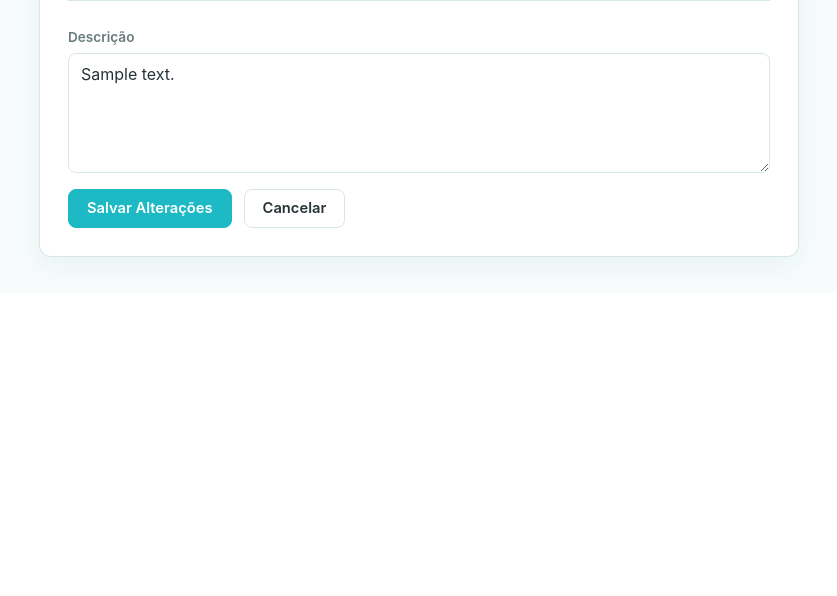
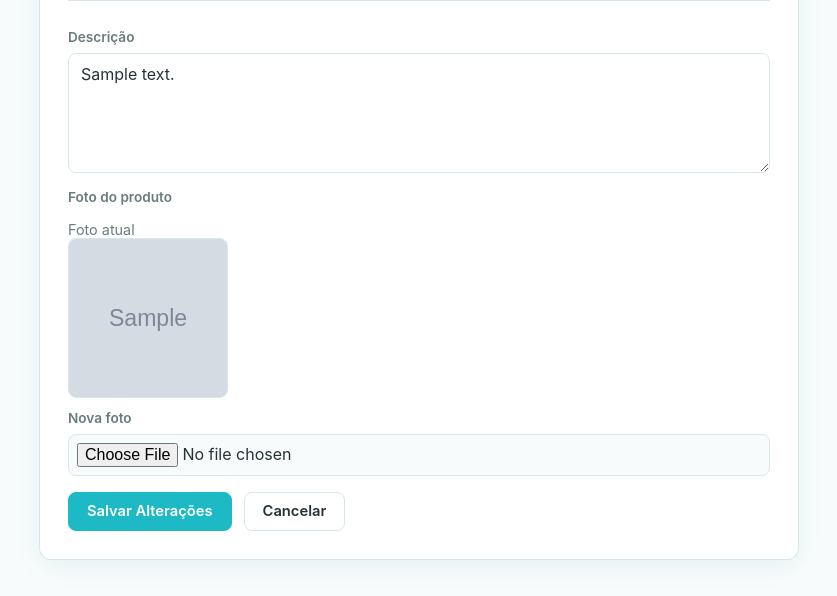
Before and after one commit to TigerHunterFERA/TCC_Mali_SemiJoias, a Django app: page /editar/1/ in a window 1280 px wide. Shown: the part 849-1445 px from the top of the page, without its empty margins (261-1098 px from the left). Before the commit the page ends 1121 px from the top, so only its background shows below. Run offline with Django 5.2, Linux system fonts and the light colour scheme; tables that the repository leaves empty hold one stand-in row (values such as "Sample post"); grey boxes marked "Sample" are stand-in pictures.

Commit message:
Adiciona fotos aos produtos com upload e exibicao no sistema

```diff
--- a/estoque_project/estoque_app/models.py
+++ b/estoque_project/estoque_app/models.py
@@ -73,6 +73,12 @@ class Produto(models.Model):
         blank=True,
     )
     criado_em = models.DateTimeField(auto_now_add=True)
+    # Foto principal opcional: produtos antigos continuam válidos sem imagem.
+    foto = models.ImageField(
+        upload_to="produtos/",
+        blank=True,
+        null=True,
+    )
 
     class Meta:
         db_table = 'produtos'
--- a/estoque_project/estoque_app/static/estoque_app/style.css
+++ b/estoque_project/estoque_app/static/estoque_app/style.css
@@ -891,6 +891,12 @@ tbody tr:last-child td {
     transition: border-color 0.2s ease, box-shadow 0.2s ease, background-color 0.2s ease;
 }
 
+.form-group input[type="file"] {
+    height: auto;
+    padding: 8px;
+    background-color: var(--mali-background);
+}
+
 .form-group textarea {
     height: auto;
     min-height: 110px;
@@ -1163,6 +1169,53 @@ tbody tr:last-child td {
     background: var(--mali-background);
 }
 
+.celula-foto {
+    width: 80px;
+}
+
+.produto-miniatura,
+.produto-foto-atual {
+    display: block;
+    object-fit: cover;
+    border-radius: 8px;
+    border: 1px solid var(--mali-border);
+    background: var(--mali-surface);
+}
+
+.produto-miniatura {
+    width: 64px;
+    height: 64px;
+}
+
+.produto-foto-atual {
+    width: 160px;
+    height: 160px;
+    margin: 0 0 12px;
+}
+
+.produto-foto-placeholder {
+    display: inline-flex;
+    align-items: center;
+    justify-content: center;
+    width: 64px;
+    height: 64px;
+    border-radius: 8px;
+    border: 1px solid var(--mali-border);
+    background: var(--mali-background);
+    color: var(--mali-text-muted);
+    font-size: 0.7rem;
+    font-weight: 600;
+    text-align: center;
+    line-height: 1.2;
+}
+
+.produto-foto-placeholder-grande {
+    width: 160px;
+    height: 160px;
+    margin: 0 0 12px;
+    font-size: 0.85rem;
+}
+
 @media (max-width: 1100px) {
     .dashboard-panels-tres {
         grid-template-columns: 1fr 1fr;
--- a/estoque_project/estoque_app/templates/estoque_app/editar.html
+++ b/estoque_project/estoque_app/templates/estoque_app/editar.html
@@ -15,7 +15,7 @@
         {% endif %}
 
         <div class="card">
-            <form method="POST" class="form-container editar-produto-form">
+            <form method="POST" class="form-container editar-produto-form" enctype="multipart/form-data">
                 {% csrf_token %}
 
                 <div class="form-group">
@@ -98,6 +98,19 @@
                     <textarea name="descricao">{{ produto.descricao }}</textarea>
                 </div>
 
+                <div class="form-group">
+                    <label>Foto do produto</label>
+                    {% if produto.foto %}
+                        <p class="form-ajuda">Foto atual</p>
+                        <img src="{{ produto.foto.url }}" alt="Foto atual de {{ produto.nome }}" class="produto-foto-atual">
+                    {% else %}
+                        <p class="form-ajuda">Sem foto cadastrada.</p>
+                        <div class="produto-foto-placeholder produto-foto-placeholder-grande">Sem foto</div>
+                    {% endif %}
+                    <label for="foto">Nova foto</label>
+                    <input type="file" name="foto" id="foto" accept="image/*">
+                </div>
+
                 <div class="form-actions estoque-edicao-botoes">
                     <button type="submit" class="btn-primary">Salvar Alterações</button>
                     <a href="{% url 'produtos' %}" class="btn-secondary estoque-edicao-cancelar">Cancelar</a>
--- a/estoque_project/estoque_app/views.py
+++ b/estoque_project/estoque_app/views.py
@@ -382,6 +382,7 @@ def adicionar_produto(request):
             categoria=request.POST.get("categoria"),
             peso=obter_peso_do_formulario(request),
             banho=obter_banho_do_formulario(request),
+            foto=request.FILES.get("foto") or None,
         )
         return redirect("produtos")
 
@@ -413,6 +414,9 @@ def editar_produto(request, produto_id):
         produto.categoria = request.POST.get("categoria")
         produto.peso = obter_peso_do_formulario(request)
         produto.banho = obter_banho_do_formulario(request)
+        nova_foto = request.FILES.get("foto")
+        if nova_foto:
+            produto.foto = nova_foto
         produto.save()
         return redirect("produtos")
 
--- a/estoque_project/estoque_project/settings.py
+++ b/estoque_project/estoque_project/settings.py
@@ -144,6 +144,9 @@ USE_TZ = True
 
 STATIC_URL = '/static/'
 
+MEDIA_URL = "/media/"
+MEDIA_ROOT = BASE_DIR / "media"
+
 DEFAULT_AUTO_FIELD = 'django.db.models.AutoField'
 
 # Integração mínima com o WAHA (Aula 14).
--- a/estoque_project/estoque_project/urls.py
+++ b/estoque_project/estoque_project/urls.py
@@ -22,6 +22,8 @@
 # ]
 
 
+from django.conf import settings
+from django.conf.urls.static import static
 from django.contrib import admin
 from django.urls import path, include
 
@@ -29,3 +31,6 @@ urlpatterns = [
     path("admin/", admin.site.urls),
     path("", include("estoque_app.urls")),  # <-- isso conecta as rotas do app
 ]
+
+if settings.DEBUG:
+    urlpatterns += static(settings.MEDIA_URL, document_root=settings.MEDIA_ROOT)
```
Also changed, not shown: estoque_project/estoque_app/templates/estoque_app/adicionar.html (+6 -1 lines), estoque_project/estoque_app/templates/estoque_app/produtos.html (+9 -1 lines), estoque_project/estoque_app/migrations/0008_produto_foto.py (added), 1 other file.
